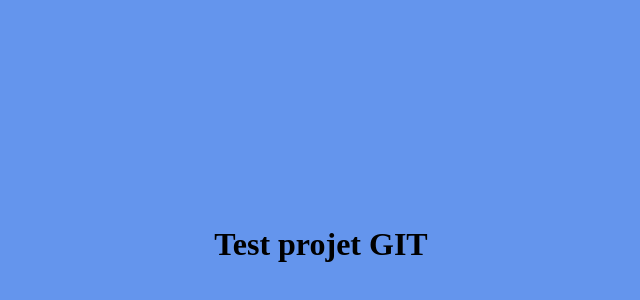
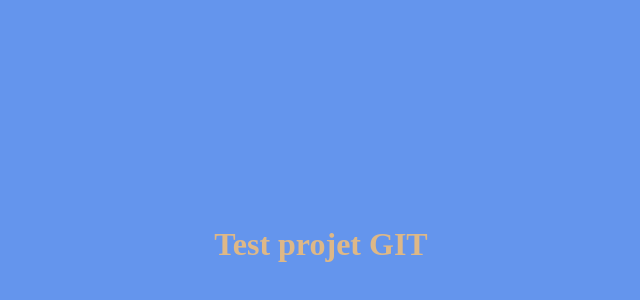
Before and after one commit to GuerreiroL/test_projet, a plain HTML site: page index.html in a window 1280 px wide. Shown: the part 48-348 px from the top of the page, without its empty margins (319-959 px from the left). Drawn offline with Linux system fonts and the light colour scheme.

Commit message:
changement text en beige

```diff
--- a/index.html
+++ b/index.html
@@ -6,7 +6,7 @@
 </head>
 
 <body style="background-color: cornflowerblue">
-    <h1 style="padding-top: 20%; padding-bottom: 20%; text-align: center;">Test projet GIT</h1>
+    <h1 style="padding-top: 20%; padding-bottom: 20%; text-align: center; color:burlywood;">Test projet GIT</h1>
 </body>
 
 </html>
```
